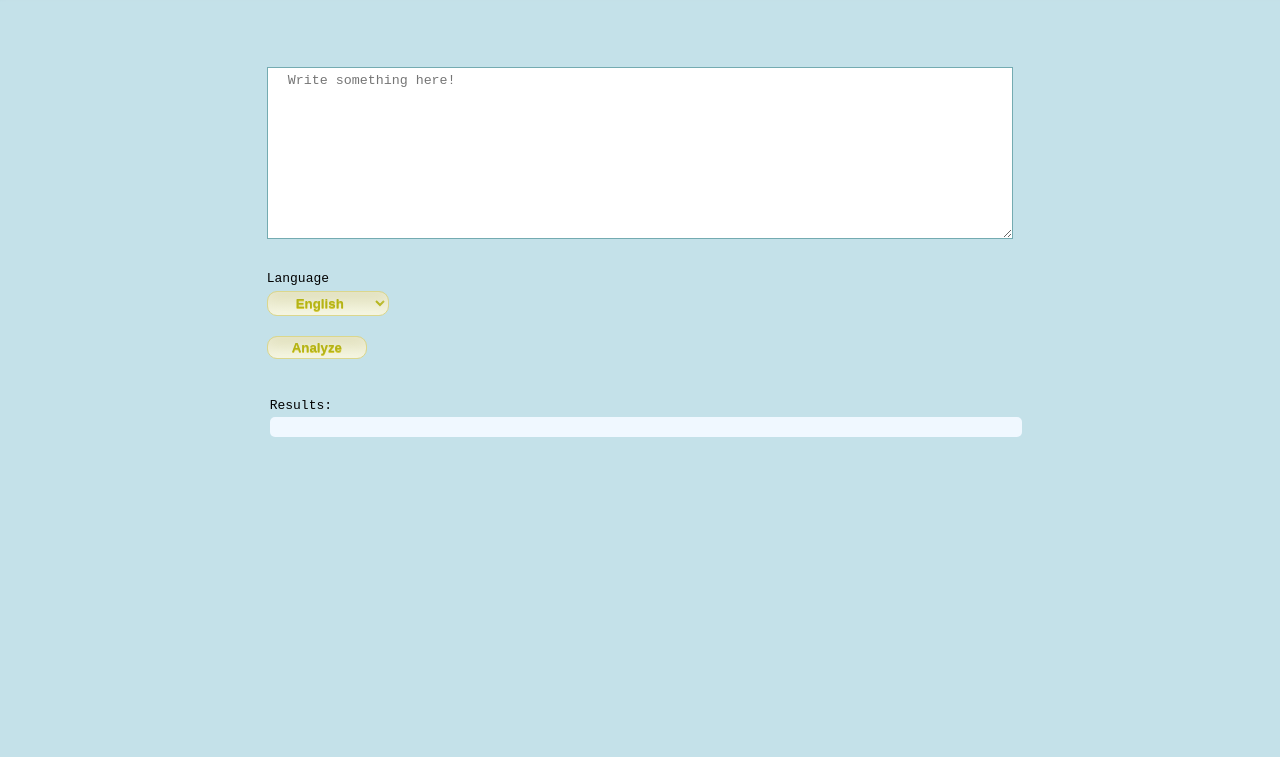
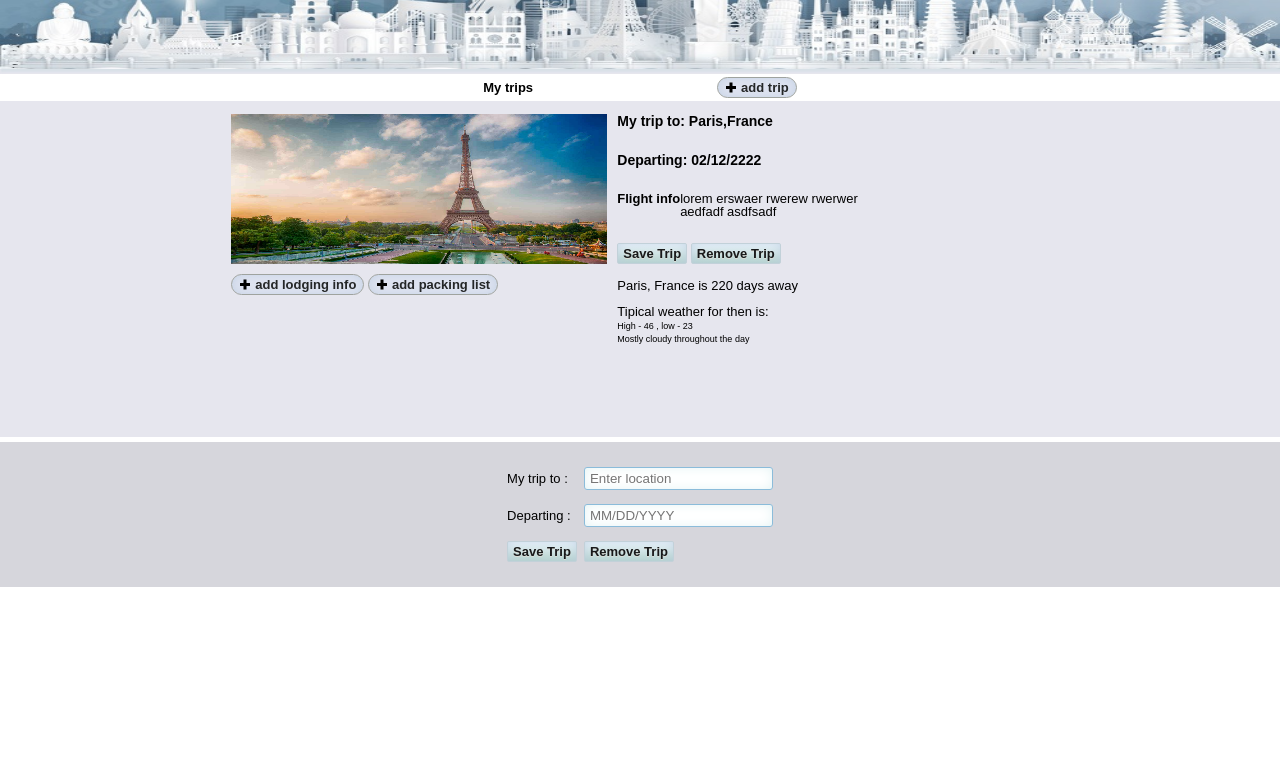
Before and after one commit to edoradoda/travelApp, a website built with webpack: page src/client/views/index.html in a window 1280 px wide. Shown: the part 103-860 px from the top of the page. After the commit the page ends 800 px from the top, so only its background shows below. Built offline with nearby package versions, Linux system fonts and the light colour scheme.

Commit message:
creating inital project and front-end

```diff
--- a/package.json
+++ b/package.json
@@ -1,5 +1,5 @@
 {
-  "name": "example-project",
+  "name": "Travel App",
   "version": "1.0.0",
   "main": "index.js",
   "scripts": {
--- a/src/client/index.js
+++ b/src/client/index.js
@@ -8,10 +8,18 @@ import './styles/base.scss'
 import './styles/footer.scss'
 import './styles/form.scss'
 import './styles/header.scss'
-import  Logo from './images/logo.png';
+import  Logo from './images/paris.jpg';
+import  Favicon from './images/favicon.png';
 
-const element= document.getElementById("logo");
+const element= document.getElementById("img1");
 element.src=Logo;
+    // <link rel="icon" type="image/x-icon" href="">
+
+const link = document.createElement('link');
+link.href = Favicon;
+link.rel = 'icon';
+link.type = 'image/x-icon';
+document.getElementsByTagName('head')[0].appendChild(link);
 
 export {
     handleSubmit,
--- a/src/client/styles/base.scss
+++ b/src/client/styles/base.scss
@@ -1,11 +1,13 @@
 body {
-    background-color: #c4e1e9;
-    font-family: monospace;
+    background-color:white;
+    font-family: arial;
+    font-size: 13px;
 }
+
 
 .wrapper {
     display: grid;
-    grid-gap: 20px;
+    grid-gap: 5px;
     grid-template-areas:
       "header"
       "nav"
@@ -13,59 +15,141 @@ body {
       "sidebar"
       "ad"
       "footer";
+    background-color: #e6e6ee;
   }
 
 
 .main-head {
     grid-area: header;
-        // box-shadow: 0 4px 0px 0 rgb(228 224 175 / 20%);
-        box-shadow: 2px 2px 2px 1px rgba(187, 212, 215, 0.3);
+    box-shadow: 2px 2px 2px 1px rgba(187, 212, 215, 0.3);
+    background-image: url('../images/banner.jpg');
+    background-size: 100% 150px;
+    background-repeat: no-repeat;
+    background-size: 100% 150px;
+    height: 150px;
   }
   .content {
     grid-area: content;
   }
   .main-nav {
     grid-area: nav;
+    background-color: white;
+    /* height: 33px; */
+    display: flex;
+    flex-flow: row;
+    justify-content: space-around;
+    align-items: center;
+    padding: 3px;
   }
   .side {
     grid-area: sidebar;
+    background-color: #e6e6ee;
   }
   .ad {
     grid-area: ad;
+    background-color: #e6e6ee;
   }
+
   .main-footer {
     grid-area: footer;
+    height: 150px;
+    background-color: #9c9c9c38;
+    display: flex;
+    justify-content: center;
+    border-top: 5px solid white;
+  }
+
+
+  .nestedGrid {
+    display: grid;
+    grid-template-columns: 1fr;
+    grid-template-areas:
+    "img"
+    "dataTrip"
+    "options"
+    "weather";
+    grid-auto-flow: row;
+    grid-template-rows: 150px 150px;
+    grid-gap: 10px;
+    background-color: #e6e6ee;
+    padding: 8px;
+  }
+
+  .imgCity {
+    grid-area: img;
+  }
+  .dataTrip {
+    grid-area: dataTrip;
+    display: flex;
+    flex-direction: column;
+    justify-content: space-between;
+  }
+  .options {
+    grid-area: options;
+  }
+  .weather {
+    grid-area: weather;
+    padding-top: 5px;
+  }
+
+  .flightInfo {
+    display: flex;
   }
 
 
 
-  @media (min-width: 500px) {
-    .wrapper {
-      grid-template-columns: 1fr 3fr;
+  .card {
+    box-shadow: 0 3px 4px 0 rgba(0,0,0,0.2);
+    transition: 0.3s;
+    width: 100%;
+    background-color: #fff;
+  }
+
+  .nestedCard {
+    display: flex;
+    flex-flow: column wrap;
+    align-items: left;
+  }
+
+  .photoBox {
+    width: 100%;
+    height: 100%;
+  }
+
+  @media (min-width: 350px) {
+    .nestedGrid {
+      display: grid;
+      grid-template-columns: 1fr 1fr ;
       grid-template-areas:
-        "header  header"
-        "nav     nav"
-        "sidebar content"
-        "ad      footer";
-    }
-    nav ul {
-      display: flex;
-      justify-content: space-between;
+          "img dataTrip"
+          "options  weather";
     }
   }
 
 
-  @media (min-width: 700px) {
+  @media (min-width: 900px){
+
     .wrapper {
-      grid-template-columns: 1fr 4fr 1fr;
+      display: grid;
+      grid-gap: 5px;
       grid-template-areas:
-        "header header  header"
-        "nav    content sidebar"
-        "nav    content ad"
-        "footer footer  footer";
-        grid-template-rows: 100px 300px 300px 100px;
-     }
-     nav ul {
-       flex-direction: column;
-     }
+        "header header header"
+        "nav nav nav"
+        "sidebar content ad "
+        "footer footer footer";
+    }
+
+    .main-head {
+      background-size: 100% 200px;
+      height: 172px;
+    }
+
+    .title {
+      font-size:50px
+    }
+
+    .main-nav {
+      justify-content: center;
+      gap: 184px;
+    }
   }
--- a/src/client/styles/footer.scss
+++ b/src/client/styles/footer.scss
@@ -0,0 +1,14 @@
+.footerOptions {
+    display: grid;
+    grid-template-columns: auto auto;
+    gap:3px;
+    align-items: center;
+    padding: 20px;
+}
+
+// .grid-container {
+
+//   }
+  .grid-item {
+    padding: 2px;
+  }
--- a/src/client/styles/form.scss
+++ b/src/client/styles/form.scss
@@ -8,35 +8,29 @@ form {
     padding: 40px;
 }
 
-.input_  {
-    padding: 5px 20px;
-    width: 100%;
-    line-height: 16px;
-    margin: 10px 0;
-    border-color: #74abb1;
+
+
+%inputStyle {
+  box-shadow: inset 0px 0px 14px -3px #daeff0;
+  background-color: white;
+  border-radius: 3px;
+  border: 1px solid #8bbcda;
+  cursor: pointer;
+  color: #242627;
+  padding: 3px 5px;
 }
 
-.input_:focus {
+input  {
+  @extend %inputStyle;
+}
+
+input:focus {
     outline: none !important;
     border-color: #719ECE;
-    box-shadow: 0 0 10px #b8d5a8;
+    box-shadow: 0 0 5px #a8cbd5;
  }
 
 
- %inputStyle {
-        box-shadow: inset 0px 0px 14px -3px #f0efda;
-        background: linear-gradient(to bottom, #e0dfbb 5%, #f7f8e5 100%);
-        background-color: #c5c5a9;
-        border-radius: 10px;
-        border: 1px solid #dbd78c;
-        display: inline-block;
-        cursor: pointer;
-        color: #b3b316;
-        font-weight: bold;
-        padding: 3px 24px;
-        text-decoration: none;
-        text-shadow: 0px 1px 0px #d9cc41;
- }
 
 .button {
      @extend %inputStyle;
@@ -52,43 +46,47 @@ form {
     background-color: #f6f7de;
 }
 
+.greenButton {
+  box-shadow: inset 0px 0px 14px -3px #bbcce0;
+  background: linear-gradient(to bottom, #e8f3f9 5%, #b6d4cc 100%);
+  border-radius: 2px;
+  border: 1px solid #c2d1d9;
+  display: inline-block;
+  cursor: pointer;
+  color: #18191a;
+  font-weight: bold;
+  padding: 3px 5px;
+  text-decoration: none;
+  text-shadow: 0px 1px 0px #dbddd7;
+  }
 
-.language {
-    display: flex;
-    flex-direction: column;
-    gap: 6px;
+  %butonHover {
+    background: linear-gradient(to bottom, #d9e5f3 5%, #92c4db 100%);
+    background-color: rgba(0, 0, 0, 0);
+    background-color: #ecf7de;
+  }
 
-    select{
-        @extend %inputStyle;
-    }
+  .greenButton:hover {
+    @extend %butonHover;
+  }
 
-    select:active {
-        position: relative;
-        top: 1px;
-    }
+  .optionsButton {
+    box-shadow: inset 0px 0px 14px -3px #bbcce0;
+    background: #e0e4f1;
+    border-radius: 11px;
+    border: 1px solid #9fa39f;
+    display: inline-block;
+    cursor: pointer;
+    color: #242627;
+    font-weight: bold;
+    padding: 3px 7px;
+    text-decoration: none;
+    // margin-top: 10px;
+  }
 
-    select:hover {
-        background: linear-gradient(to bottom, #f7f8e5 5%, #e0dfbb 100%);
-        background-color: #f6f7de;
-    }
-
-}
-
-#results {
-    background-color: aliceblue;
-    border-radius: 5px;
-    padding: 10px;
-    width: 96%;
-}
-
-
-.sectionResult {
-    padding-left: 43px;
-    display: flex;
-    gap: 5px;
-    flex-direction: column;
-}
-
+  .optionsButton:hover {
+    @extend %butonHover;
+  }
 .error {
     border-color: #dc2915;
     box-shadow: 2px 2px 2px 1px RGB(255 0 0 / 20%);
@@ -104,3 +102,46 @@ form {
     background-color: white;
     font-size: smaller;
 }
+
+
+.subTitle {
+    font-size: 14px;
+    font-weight: 600;
+}
+
+
+.plus.icon {
+    color: #000;
+    position: absolute;
+    margin-left: 1px;
+    margin-top: 5px;
+  }
+  .plus.icon:before {
+    content: '';
+    position: absolute;
+    width: 10px;
+    height: 3px;
+    background-color: currentColor;
+  }
+  .plus.icon:after {
+    content: '';
+    position: absolute;
+    width: 10px;
+    height: 3px;
+    background-color: currentColor;
+    -webkit-transform: rotate(90deg);
+            transform: rotate(90deg);
+  }
+
+
+  .iconSpan {
+    padding-left: 16px;
+  }
+
+  .smallText {
+    font-size: 9px;
+  }
+
+  .strongText {
+    font-weight: 700;
+  }
--- a/src/client/views/index.html
+++ b/src/client/views/index.html
@@ -5,29 +5,65 @@
         <title>Test</title>
         <meta  charset="utf-8">
         <meta content="width=device-width, initial-scale=1, maximum-scale=1" name="viewport"/>
-        <title>Sentiment-analysis</title>
+        <title>Travel Planner</title>
     </head>
 
     <body>
         <div class="wrapper">
             <header  class="main-head">
-                <div class="logoBox">
-                    <img id="logo" src="" alt="Avatar" class="logoBox">
-                </div>
-                <span class="tittle">Sentiment Analysis</span>
+                <span class="tittle">Travel Planner</span>
             </header>
             <nav class="main-nav">
-                <!-- <ul>
-                    <li><a href="">Nav 1</a></li>
-                    <li><a href="">Nav 2</a></li>
-                    <li><a href="">Nav 3</a></li>
-                </ul> -->
+                <span class="strongText">My trips </span>
+                <a class="optionsButton" href="blogPost.html">
+                    <div class="plus icon"></div>
+                     <span class="iconSpan">add trip</span>
+                </a>
             </nav>
+            <main class="content">
+                <div class="nestedGrid">
+                            <div class="imgCity">
+                                <img id="img1" src='' alt="Avatar" class="photoBox">
+                            </div>
+                            <div class="dataTrip">
+                                <h4 class="subTitle"><strong>My trip to: Paris,France</strong></h4>
+                                <h4 class="subTitle"><strong>Departing: 02/12/2222</strong></h4>
+                                <div class="flightInfo">
+                                    <span class="strongText">
+                                        Flight info
+                                    </span>
+                                    <p> lorem   erswaer rwerew rwerwer <br> aedfadf asdfsadf</p>
+                                </div>
+                                <div class="buttons">
+                                    <a class="greenButton" href="blogPost.html">Save Trip</a>
+                                    <a class="greenButton" href="blogPost.html">Remove Trip</a>
+                                </div>
+                            </div>
+                            <div class="options">
+                                <a class="optionsButton" href="blogPost.html">
+                                    <div class="plus icon"></div>
+                                     <span class="iconSpan">add lodging info</span>
+                                </a>
+                                <a class="optionsButton" href="blogPost.html">
+                                    <div class="plus icon"></div>
+                                     <span class="iconSpan">add packing list</span>
+                                </a>
+                            </div>
+                            <div class="weather">
+                                <span>Paris, France is 220 days away</span>
+                                <br><br>
+                                <span>Tipical weather for then is:</span>
+                                <br>
+                                <span class="smallText">High - 46 , low - 23 </span>
+                                <br>
+                                <span class="smallText">Mostly cloudy throughout the day</span>
+                            </div>
 
-            <main class="content">
-                <section>
+
+
+
+<!--
                     <form class="form" onsubmit="Client.handleSubmit(event)">
-                        <!-- <input id="name" type="text" name="input" value=""  placeholder="Name"> -->
                         <div >
                             <textarea name="name"  id="name" rows="10" cols="100" class="input_"  placeholder="Write something here!"  onkeyup="Client.removeError()" ></textarea>
                             <label id='msjError' class="divError"></label>
@@ -41,26 +77,31 @@
                               </select>
                         </div>
                         <input type="submit" name="" value="Analyze"  onclick="Client.handleSubmit(event)" onsubmit="Client.handleSubmit(event)" class="button">
-                    </form>
-                </section>
+                    </form> -->
 
-                <section class="sectionResult">
-                    <strong>Results:</strong>
-                    <div id="results">
+            </div>
+            </main>
+            <div class="splite"></div>
+            <footer class="main-footer">
+                <div class="footerOptions">
+                    <div class="grid-item"><label for="tripTo">My trip to :</label></div>
+                    <div class="grid-item"><input type="text" id="tripTo" name="tripTo"  placeholder="Enter location"></div>
+                    <div class="grid-item"><label for="departing">Departing :</label></div>
+                    <div class="grid-item"><input type="text" id="departing" name="departing"  placeholder="MM/DD/YYYY"></div>
+                    <div class="grid-item">  <a class="greenButton" href="blogPost.html">Save Trip</a></div>
+                    <div class="grid-item"> <a class="greenButton" href="blogPost.html">Remove Trip</a></div>
+                </div>
 
-                    </div>
-                </section>
-            </main>
-            <footer class="main-footer"></footer>
+            </footer>
         </div>
     </body>
     <script>
         // Check that service workers are supported
-        if ('serviceWorker' in navigator) {
-            // Use the window load event to keep the page load performant
-            window.addEventListener('load', () => {
-                navigator.serviceWorker.register('/service-worker.js');
-            });
-        }
+        // if ('serviceWorker' in navigator) {
+        //     // Use the window load event to keep the page load performant
+        //     window.addEventListener('load', () => {
+        //         navigator.serviceWorker.register('/service-worker.js');
+        //     });
+        // }
        </script>
 </html>
--- a/webpack.prod.js
+++ b/webpack.prod.js
@@ -42,6 +42,6 @@ module.exports = {
           filename: "./index.html",
       }),
       new MiniCssExtractPlugin({ filename: "[name].css" }),
-      new WorkboxPlugin.GenerateSW(),
+    //   new WorkboxPlugin.GenerateSW(),
     ]
 }
```
Also changed, not shown: src/client/styles/header.scss (+6 -6 lines), src/client/images/banner.jpg (added), src/client/images/favicon.png (added), src/client/images/paris.jpg (added), src/client/images/travel1.jpg (added).
